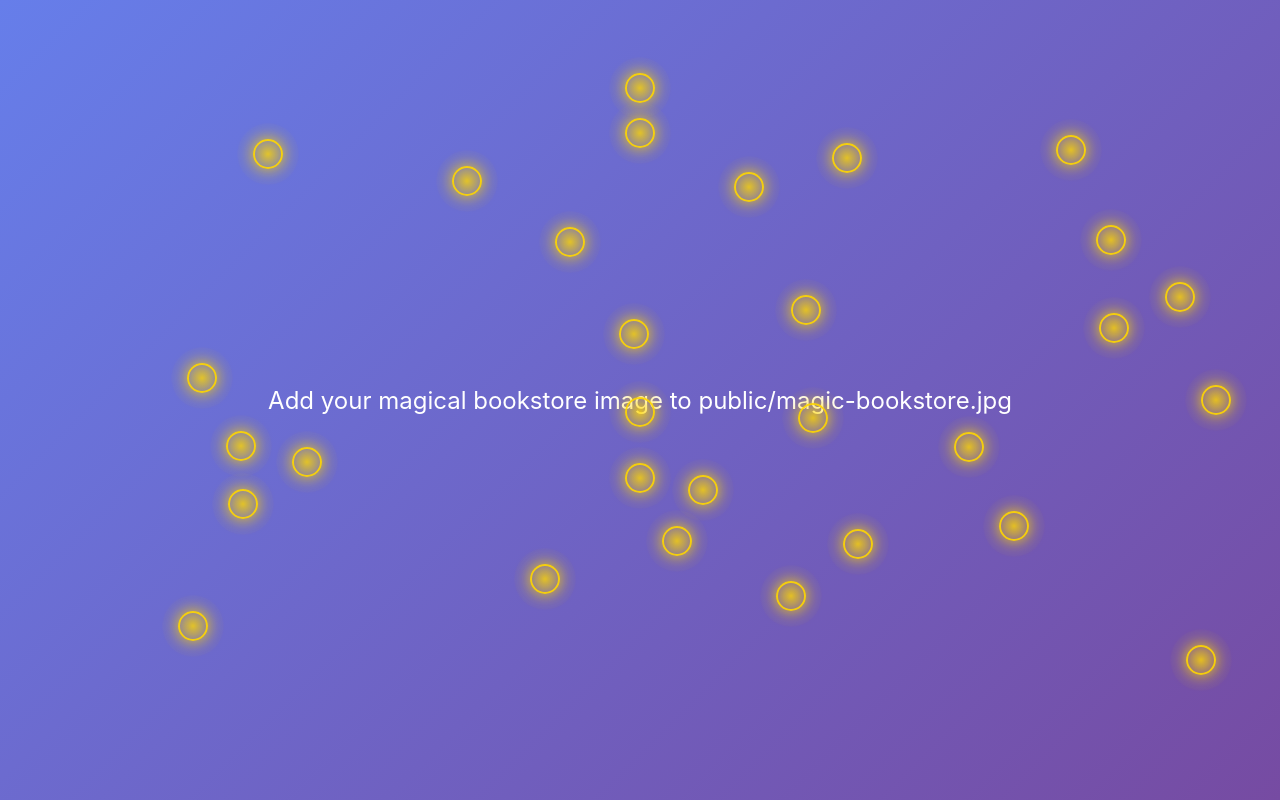
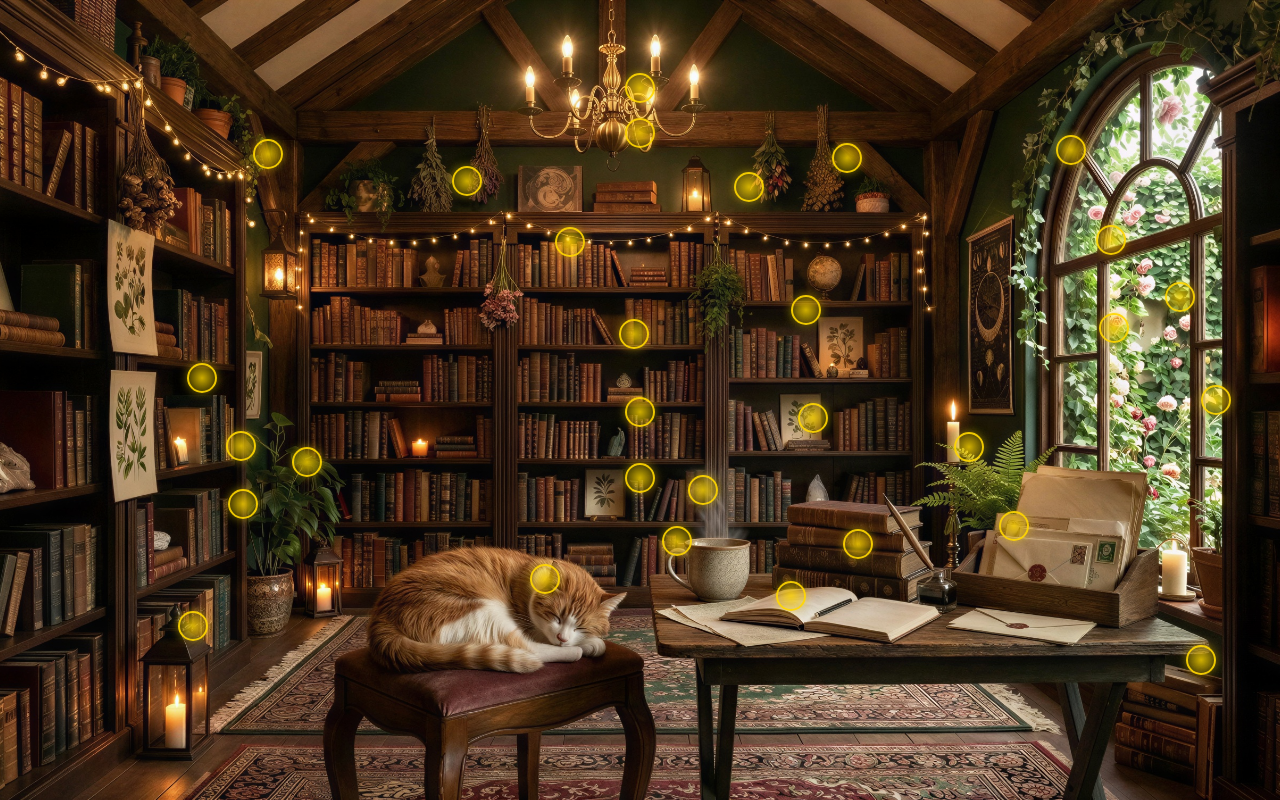
Before and after one commit to markwasu2/wasuwanich, a Next.js app: page / in a window 1280 px wide. Built offline with nearby package versions, Linux system fonts and the light colour scheme.

Commit message:
Remove placeholder text to show library background image

```diff
--- a/app/page.tsx
+++ b/app/page.tsx
@@ -49,12 +49,7 @@ export default function Home() {
   return (
     <div className="scene-container">
       {/* Background Image */}
-      <div className="background-image">
-        {/* Placeholder for the magical bookstore image */}
-        <div className="placeholder-text">
-          Add your magical bookstore image to public/magic-bookstore.jpg
-        </div>
-      </div>
+      <div className="background-image"></div>
 
       {/* Hotspots */}
       {HOTSPOTS.map((hotspot) => (
```
